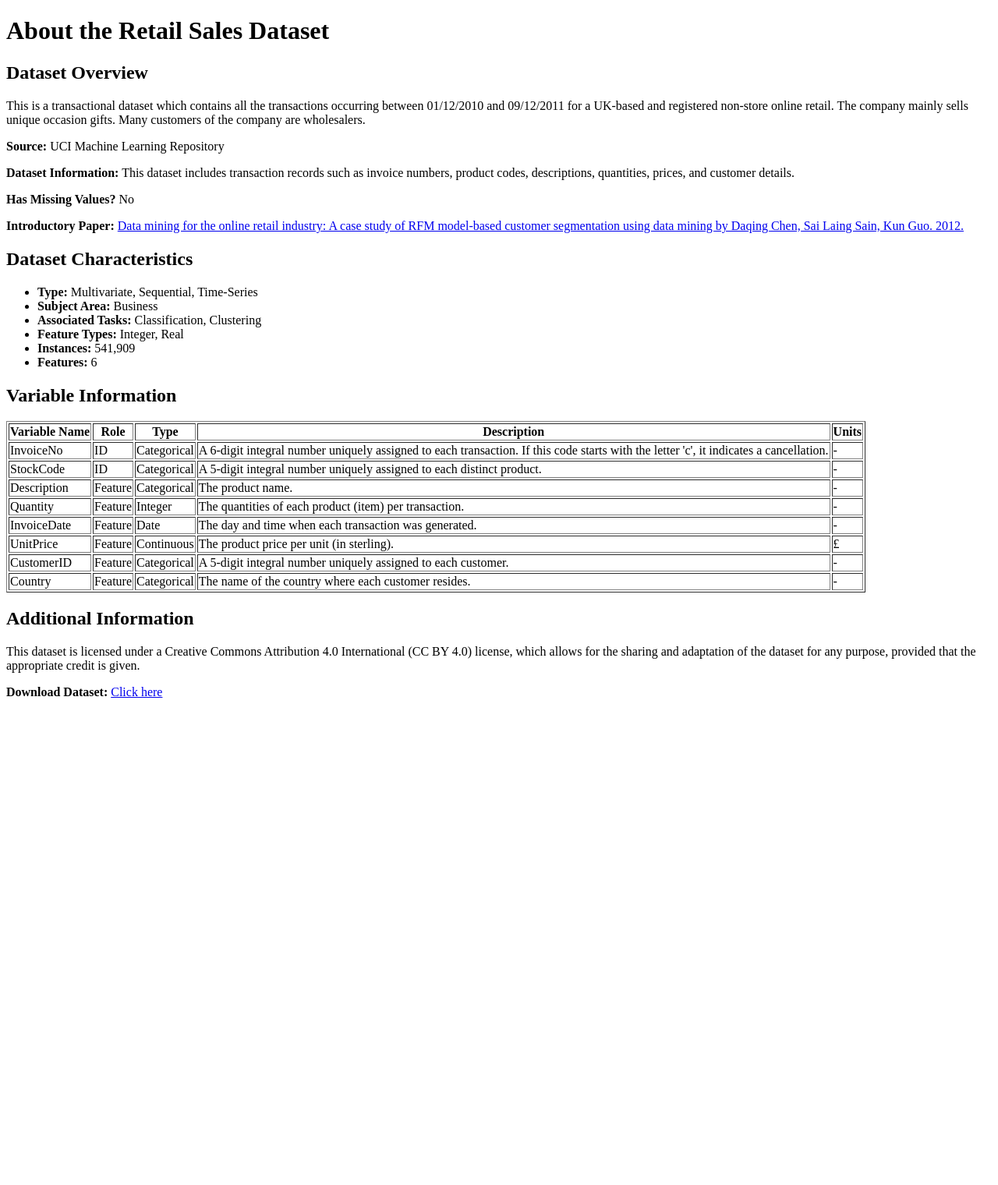
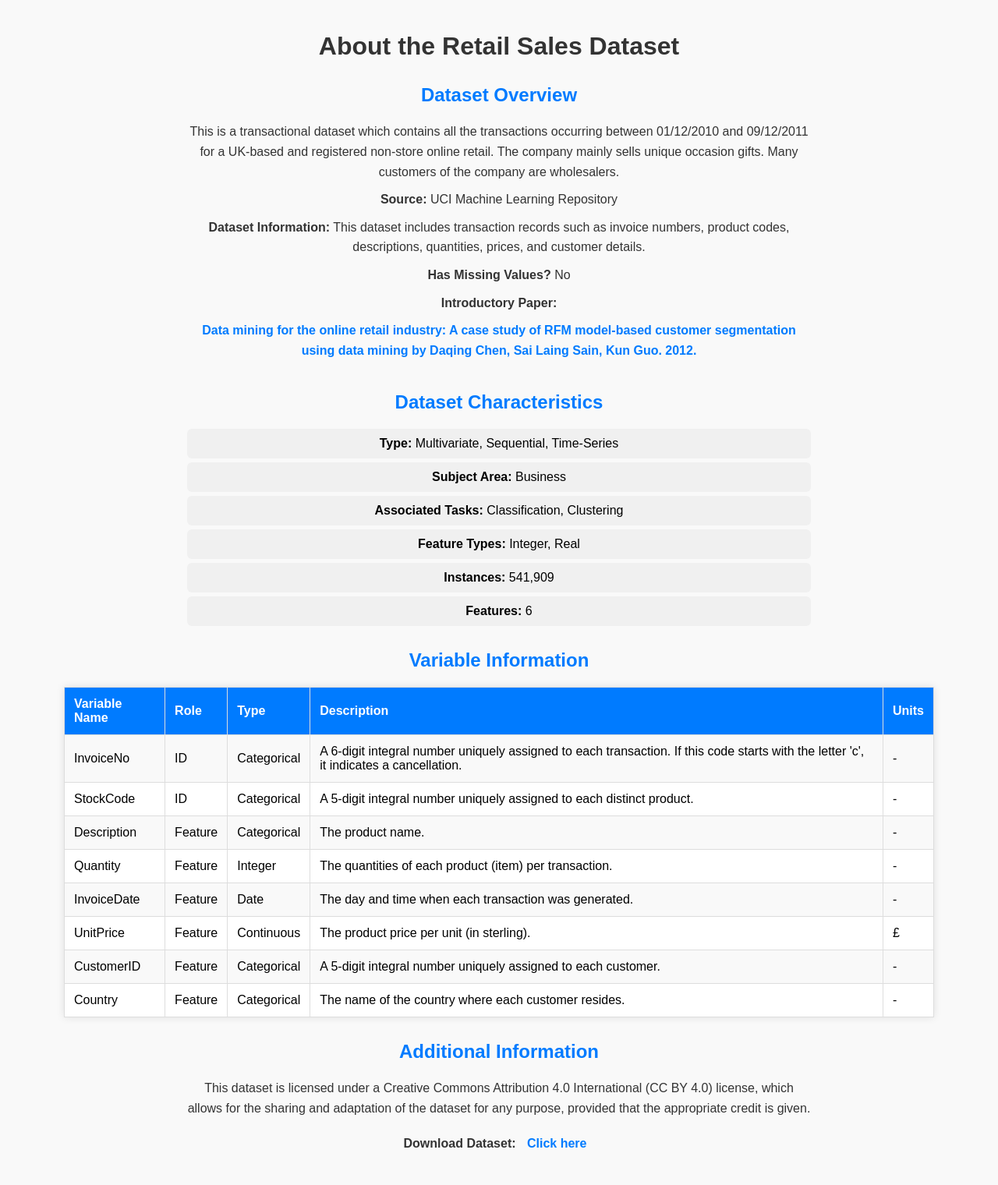
Before and after one commit to muthinenimanjunath/python-group-2-project, a Flask app: page /about in a window 1280 px wide. Shown: the whole page at 78% size. Before the commit the page ends 895 px from the top, so only its background shows below. Run offline with Flask 3, Linux system fonts and the light colour scheme.

Commit message:
Initial Styling Added CSS for the Website

```diff
--- /dev/null
+++ b/website/static/style.css
@@ -0,0 +1,152 @@
+/* static/style.css */
+
+body {
+    font-family: Arial, sans-serif;
+    background-color: #f9f9f9;
+    margin: 0;
+    padding: 20px;
+    text-align: center;
+}
+
+h1 {
+    color: #333;
+}
+
+a {
+    display: inline-block;
+    margin: 10px;
+    text-decoration: none;
+    color: #007BFF;
+    font-weight: bold;
+}
+
+a:hover {
+    color: #0056b3;
+}
+
+table {
+    margin: 20px auto;
+    border-collapse: collapse;
+    width: 90%;
+    background-color: #fff;
+    box-shadow: 0 0 10px rgba(0, 0, 0, 0.1);
+}
+
+th, td {
+    padding: 12px 15px;
+    border: 1px solid #ddd;
+    text-align: center;
+}
+
+th {
+    background-color: #007BFF;
+    color: white;
+}
+
+tr:nth-child(even) {
+    background-color: #f2f2f2;
+}
+
+tr:hover {
+    background-color: #e6f7ff;
+}
+
+
+form {
+    display: inline-block;
+    text-align: left;
+    background-color: #fff;
+    padding: 25px;
+    border-radius: 10px;
+    box-shadow: 0 0 15px rgba(0,0,0,0.1);
+    margin-top: 20px;
+}
+
+label {
+    display: block;
+    margin: 10px 0 5px;
+    font-weight: bold;
+}
+
+input[type="text"],
+input[type="number"] {
+    width: 100%;
+    padding: 8px;
+    margin-bottom: 10px;
+    border-radius: 6px;
+    border: 1px solid #ccc;
+    box-sizing: border-box;
+}
+
+button {
+    margin-top: 10px;
+    background-color: #007BFF;
+    color: white;
+    border: none;
+    padding: 10px 20px;
+    border-radius: 6px;
+    cursor: pointer;
+    font-size: 16px;
+}
+
+button:hover {
+    background-color: #0056b3;
+}
+
+p {
+    max-width: 800px;
+    margin: 10px auto;
+    line-height: 1.6;
+    color: #333;
+}
+
+ul {
+    list-style: none;
+    padding: 0;
+    max-width: 800px;
+    margin: 0 auto 20px;
+}
+
+ul li {
+    background: #f0f0f0;
+    padding: 10px 15px;
+    margin: 5px 0;
+    border-radius: 6px;
+}
+
+h2 {
+    margin-top: 30px;
+    color: #007BFF;
+}
+
+table {
+    width: 90%;
+    margin: 20px auto;
+    border-collapse: collapse;
+    background-color: #fff;
+    box-shadow: 0 0 10px rgba(0, 0, 0, 0.1);
+}
+
+th, td {
+    padding: 12px;
+    border: 1px solid #ddd;
+    text-align: left;
+}
+
+th {
+    background-color: #007BFF;
+    color: white;
+}
+
+tr:nth-child(even) {
+    background-color: #f9f9f9;
+}
+
+a {
+    color: #007BFF;
+    text-decoration: none;
+}
+
+a:hover {
+    text-decoration: underline;
+}
--- a/website/templates/about.html
+++ b/website/templates/about.html
@@ -4,6 +4,7 @@
     <meta charset="UTF-8">
     <meta name="viewport" content="width=device-width, initial-scale=1.0">
     <title>About - Retail Sales Data</title>
+    <link rel="stylesheet" type="text/css" href="{{ url_for('static', filename='style.css') }}">
 </head>
 <body>
     <h1>About the Retail Sales Dataset</h1>
@@ -95,7 +96,7 @@
 
     <h2>Additional Information</h2>
     <p>This dataset is licensed under a Creative Commons Attribution 4.0 International (CC BY 4.0) license, which allows for the sharing and adaptation of the dataset for any purpose, provided that the appropriate credit is given.</p>
-    <p><strong>Download Dataset:</strong> <a href="https://archive.ics.uci.edu/ml/machine-learning-databases/00352/" target="_blank">Click here</a></p>
+    <p><strong>Download Dataset:</strong> <a href="https://archive.ics.uci.edu/static/public/352/online+retail.zip"_blank">Click here</a></p>
 
 </body>
 </html>
--- a/website/templates/add_data.html
+++ b/website/templates/add_data.html
@@ -2,6 +2,7 @@
 <html>
 <head>
     <title>Add New Data</title>
+    <link rel="stylesheet" type="text/css" href="{{ url_for('static', filename='style.css') }}">
 </head>
 <body>
     <h1>Add New Record</h1>
--- a/website/templates/data.html
+++ b/website/templates/data.html
@@ -2,6 +2,7 @@
 <html>
 <head>
     <title>Data</title>
+    <link rel="stylesheet" type="text/css" href="{{ url_for('static', filename='style.css') }}">
 </head>
 <body>
     <h1>Retail Sales Data</h1>
--- a/website/templates/index.html
+++ b/website/templates/index.html
@@ -2,6 +2,7 @@
 <html>
 <head>
     <title>Home</title>
+    <link rel="stylesheet" type="text/css" href="{{ url_for('static', filename='style.css') }}">
 </head>
 <body>
     <h1>Welcome to Retail Sales Data</h1>
```
